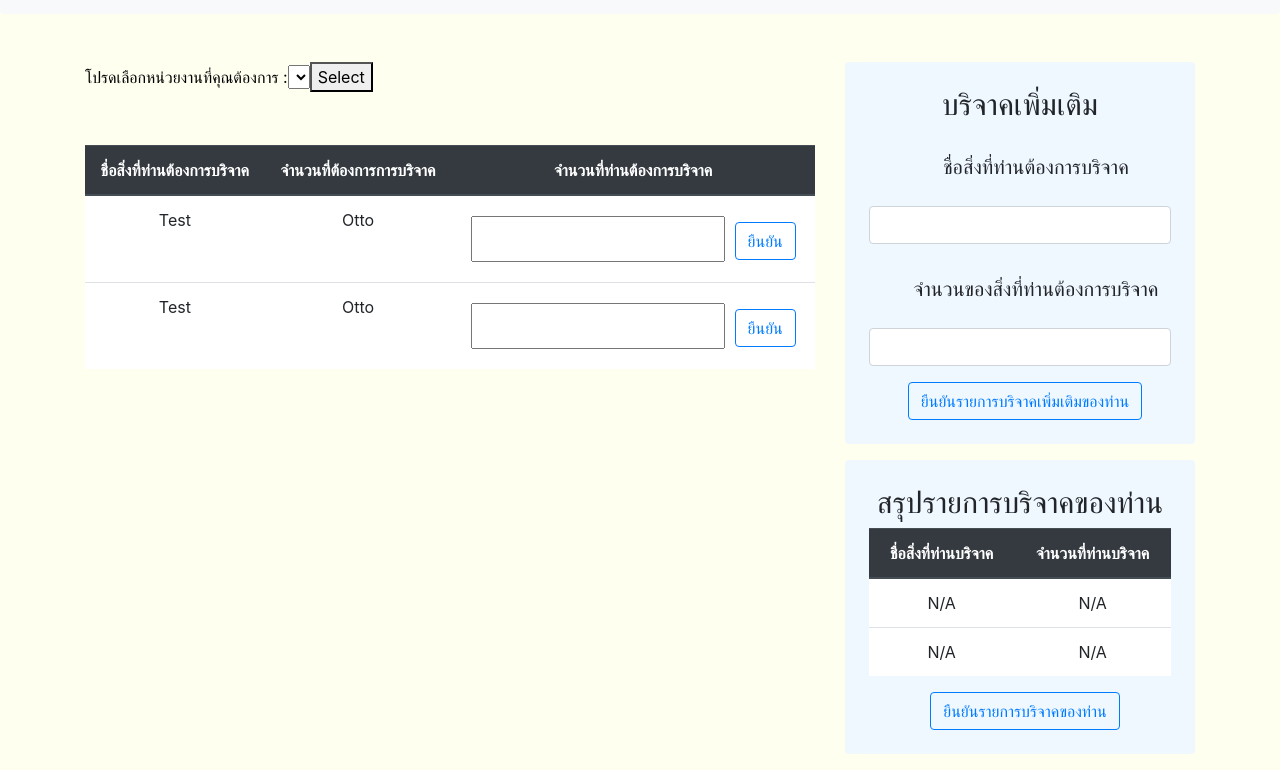
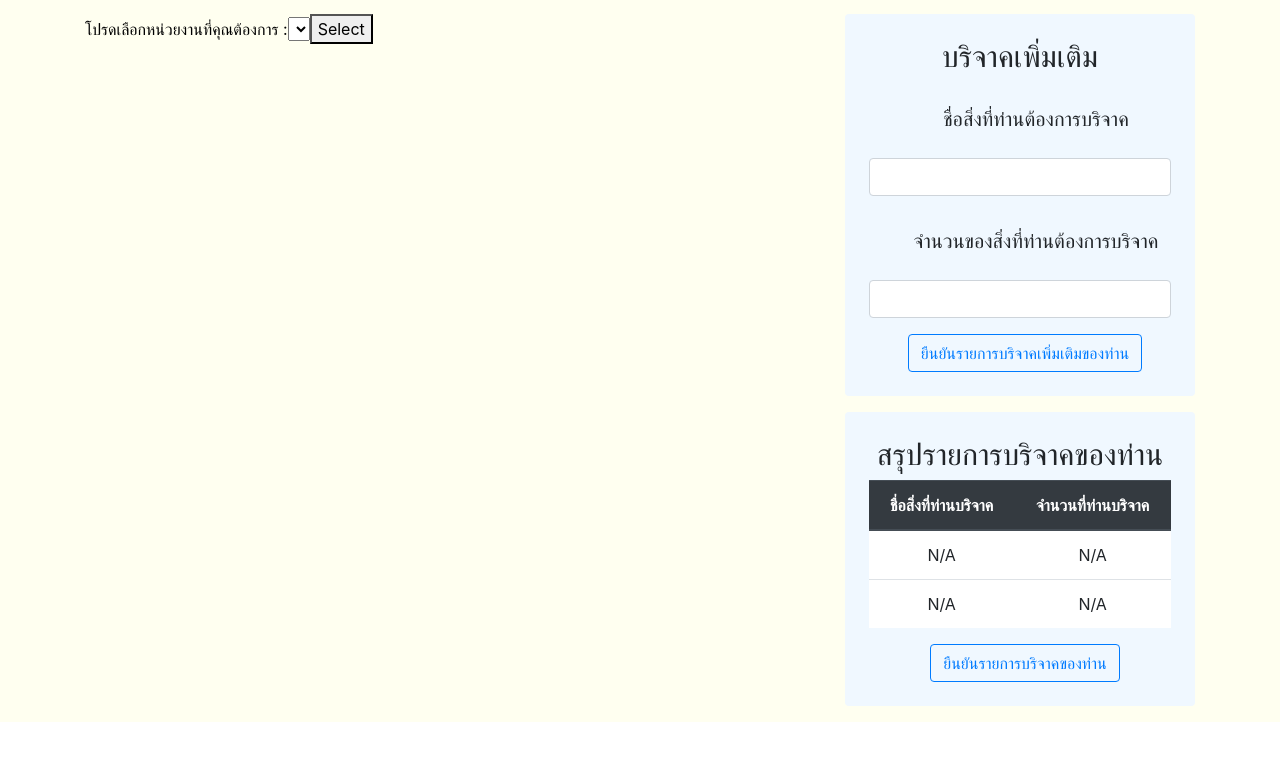
Before and after one commit to KitsadaGear/ProjectMid_Webtech, a Vue app: page /donate-view in a window 1280 px wide. Shown: the part 722-1492 px from the top of the page. After the commit the page ends 1444 px from the top, so only its background shows below. Built offline with nearby package versions, Linux system fonts and the light colour scheme; what vue-moment, vuefire would draw is missing.

Commit message:
นำข้อมูลความต้องการลงในตารางได้แล้ว

```diff
--- a/src/views/Donate.vue
+++ b/src/views/Donate.vue
@@ -51,35 +51,33 @@
         <div class="row">
           <div class="col-md-8 blog-main">
             <label class="pb-4 mb-4">โปรดเลือกหน่วยงานที่คุณต้องการ :</label>
-            <select name="department_list" id="department_list">
+            <select name="department_list" id="department_list" v-model="depart.depart_name">
               <option value disabled selected hidden></option>
               <option v-for="department in departments" :key="department.id">{{ department.name }}</option>
             </select>
             <button @click="getData()">Select</button>
 
-            <h1 class="depart_header">{{ depart_name }}</h1>
+            <h1 class="depart_header">{{ dept_name }}</h1>
 
-            <table class="table">
+            <table class="table" v-if="dept_name">
               <thead class="thead-dark">
                 <tr>
-                  <th scope="col" style="text-align:center">ชื่อสิ่งที่ท่านต้องการบริจาค</th>
-                  <th scope="col" style="text-align:center">จำนวนที่ต้องการการบริจาค</th>
-                  <th scope="col" style="text-align:center">จำนวนที่ท่านต้องการบริจาค</th>
+                  <th
+                    scope="col"
+                    style="text-align:center; font-size:20px"
+                  >ชื่อสิ่งที่ท่านต้องการบริจาค</th>
+                  <th scope="col" style="text-align:center; font-size:20px">จำนวนที่ต้องการการบริจาค</th>
+                  <th
+                    scope="col"
+                    style="text-align:center; font-size:20px"
+                  >จำนวนที่ท่านต้องการบริจาค</th>
                 </tr>
               </thead>
               <tbody>
-                <tr>
-                  <td style="text-align:center">Test</td>
-                  <td style="text-align:center">Otto</td>
-                  <td style="text-align:center">
-                    <input type="text" />
-                    <button type="button" class="btn btn-outline-primary">ยืนยัน</button>
-                  </td>
-                </tr>
-                <tr>
-                  <td style="text-align:center">Test</td>
-                  <td style="text-align:center">Otto</td>
-                  <td style="text-align:center">
+                <tr v-for="requirement in requirements" :key="requirement.id">
+                  <td style="text-align:center; font-size:25px">{{ requirement.name}}</td>
+                  <td style="text-align:center; font-size:25px">{{ requirement.amount}}</td>
+                  <td style="text-align:center" class="table-row">
                     <input type="text" />
                     <button type="button" class="btn btn-outline-primary">ยืนยัน</button>
                   </td>
@@ -141,12 +139,20 @@
 import { departmentsCollection } from "../firebase.js";
 import MenuBar from "../components/Menubar.vue";
 import { firestore } from "firebase";
-import { db } from "../firebase.js";
+
 export default {
   data() {
     return {
       departments: [],
-      depart_name: "",
+      requirements: [],
+      dept_name: "",
+      depart: {
+        depart_name: "",
+        new_require: {
+          name: "",
+          amount: "",
+        },
+      },
       slide: 0,
       sliding: null,
     };
@@ -156,7 +162,9 @@ export default {
       departments: departmentsCollection,
     };
   },
-
+  beforeMount() {
+    this.getData();
+  },
   methods: {
     onSlideStart(slide) {
       this.sliding = true;
@@ -164,11 +172,24 @@ export default {
     onSlideEnd(slide) {
       this.sliding = false;
     },
-    getData() {
-      var element = document.getElementById("department_list");
-      var selectedValue = element.options[element.selectedIndex].text;
-      console.log(selectedValue);
-      this.depart_name = selectedValue;
+    getData: function () {
+      if (this.depart.depart_name != "") {
+        var element = document.getElementById("department_list");
+        var selectedValue = element.options[element.selectedIndex].text;
+        this.dept_name = selectedValue;
+        departmentsCollection
+          .doc(this.depart.depart_name)
+          .collection("Requirement")
+          .onSnapshot((querySnapshot) => {
+            let dataArray = [];
+            querySnapshot.forEach((doc) => {
+              let requirements = doc.data();
+              requirements.id = doc.id;
+              dataArray.push(requirements);
+            });
+            this.requirements = dataArray;
+          });
+      }
     },
   },
   components: {
@@ -221,6 +242,7 @@ aside .bg-light {
 
 .depart_header {
   text-align: center;
+  margin-bottom: 20px;
 }
 .paragraph_info {
   margin-top: 30px;
@@ -233,4 +255,17 @@ input[type="text"] {
   margin: 8px 0;
   box-sizing: border-box;
 }
+
+@media screen and (max-width: 600px) {
+  input[type="text"] {
+    width: 100%;
+    margin-top: 0;
+  }
+}
+
+.table-row:after {
+  content: "";
+  display: table;
+  clear: both;
+}
 </style>
--- a/src/views/Welcome.vue
+++ b/src/views/Welcome.vue
@@ -5,7 +5,7 @@
         <span class="border">ยินดีต้อนรับสู่ Punfun</span><br />
         <span>
           <router-link to="/home-view">
-            <b-button variant="btn btn-primary" class="header_btn">
+            <b-button variant="btn btn-primary" class="enter_btn">
               เข้าสู่เว็บไซต์
             </b-button>
           </router-link>
@@ -51,7 +51,7 @@ html {
   letter-spacing: 10px;
 }
 
-.header_btn {
+.enter_btn {
   margin-top: 50px;
 }
 </style>
```
Also changed, not shown: src/Refer.txt.
